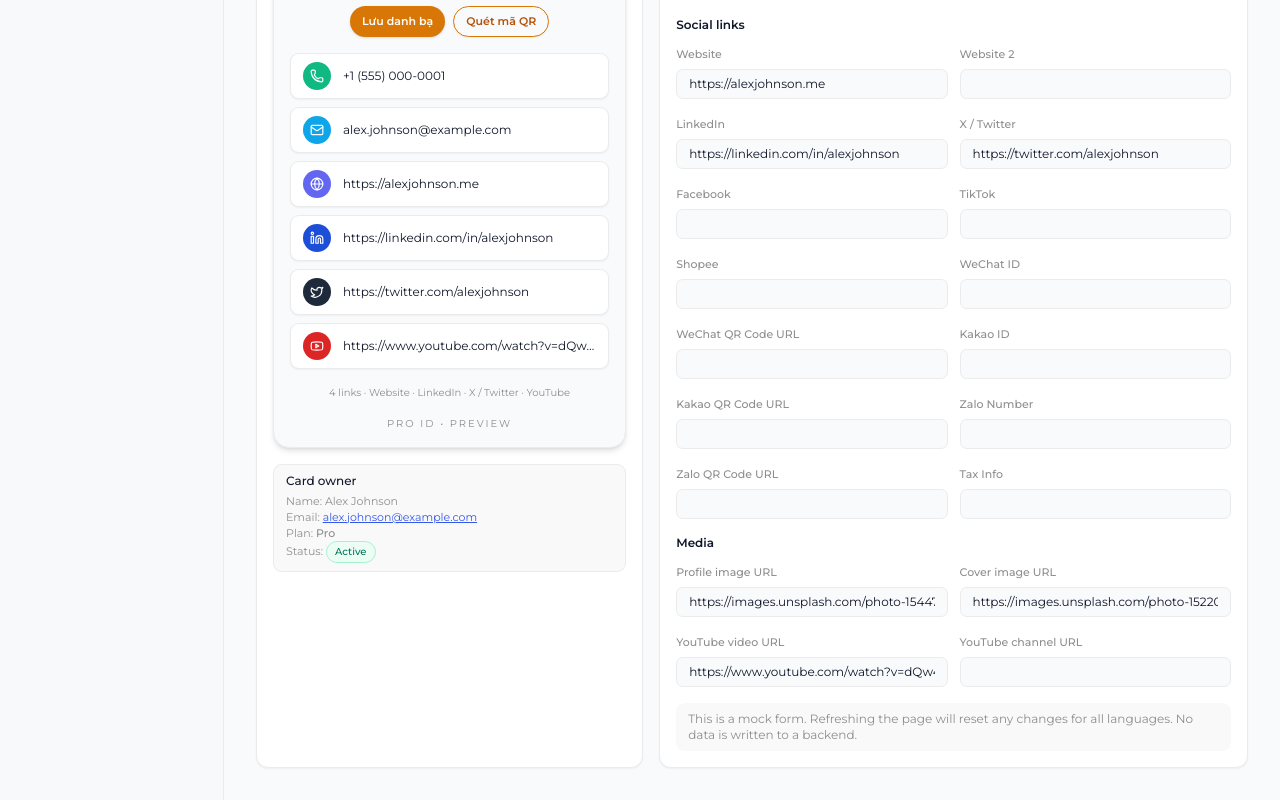
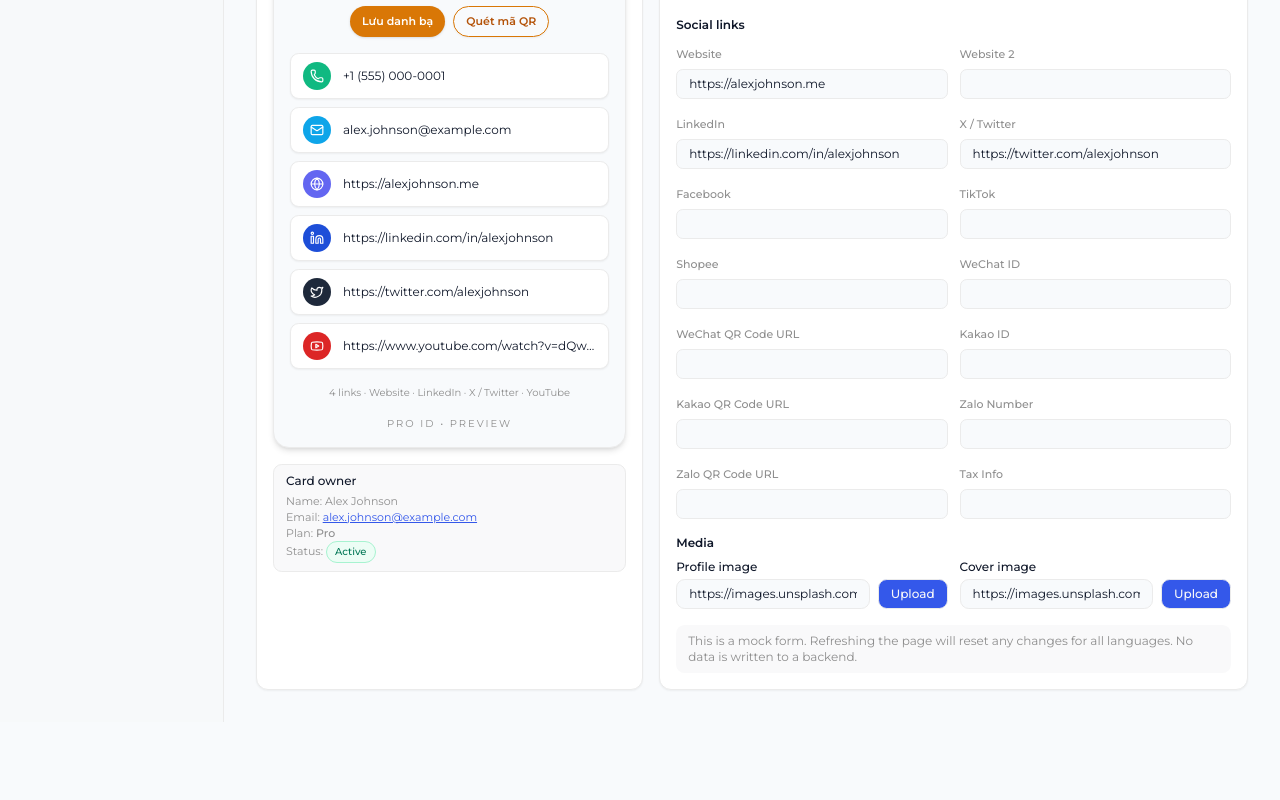
Before and after one commit to daominhhai129/sg-f2e8259b-6fc6-442d-b63f-de6a4dc487d0-1776210199, a Next.js app: page /business-cards/1 in a window 1280 px wide. Shown: the part 616-1416 px from the top of the page. After the commit the page ends 1338 px from the top, so only its background shows below. Built offline with nearby package versions, Linux system fonts and the light colour scheme.

Commit message:
feat(ui): add profile and cover image uploaders

```diff
--- a/src/pages/business-cards/[id].tsx
+++ b/src/pages/business-cards/[id].tsx
@@ -297,6 +297,25 @@ const BusinessCardDetailsPage: NextPage<CardDetailsPageProps> = ({ card, owner }
         [field]: value,
       },
     }));
+  };
+
+  const handleImageUpload = (
+    field: "profileImageUrl" | "coverImageUrl",
+    file: File
+  ): void => {
+    if (!file.type.startsWith("image/")) {
+      alert("Please upload an image file");
+      return;
+    }
+
+    const reader = new FileReader();
+    reader.onload = (e) => {
+      const result = e.target?.result;
+      if (typeof result === "string") {
+        handleFieldChange(field, result);
+      }
+    };
+    reader.readAsDataURL(file);
   };
 
   if (!card || !owner) {
@@ -1031,58 +1050,66 @@ const BusinessCardDetailsPage: NextPage<CardDetailsPageProps> = ({ card, owner }
 
                       <div>
                         <div className="text-xs font-semibold">Media</div>
-                        <div className="mt-2 grid gap-3 md:grid-cols-2">
+                        <div className="mt-2 grid gap-3 sm:grid-cols-2">
                           <div>
-                            <label className="text-[11px] font-medium text-muted-foreground">
-                              Profile image URL
+                            <label className="mb-1 block text-xs font-medium text-foreground">
+                              Profile image
                             </label>
+                            <div className="flex gap-2">
                               <input
-                              type="url"
+                                type="text"
                                 value={activeForm.profileImageUrl}
                                 onChange={(e) =>
                                   handleFieldChange("profileImageUrl", e.target.value)
                                 }
-                              className="mt-1 w-full rounded-md border bg-background px-3 py-1.5 text-xs text-foreground focus:border-primary focus:outline-none focus:ring-1 focus:ring-primary"
+                                placeholder="https://..."
+                                className="flex-1 rounded-lg border bg-background px-3 py-1.5 text-xs text-foreground placeholder:text-muted-foreground focus:border-primary focus:outline-none focus:ring-1 focus:ring-primary"
                               />
+                              <label className="inline-flex cursor-pointer items-center justify-center rounded-lg border bg-primary px-3 py-1.5 text-xs font-medium text-primary-foreground hover:bg-primary/90">
+                                Upload
+                                <input
+                                  type="file"
+                                  accept="image/*"
+                                  className="hidden"
+                                  onChange={(e) => {
+                                    const file = e.target.files?.[0];
+                                    if (file) {
+                                      handleImageUpload("profileImageUrl", file);
+                                    }
+                                  }}
+                                />
+                              </label>
+                            </div>
                           </div>
                           <div>
-                            <label className="text-[11px] font-medium text-muted-foreground">
-                              Cover image URL
+                            <label className="mb-1 block text-xs font-medium text-foreground">
+                              Cover image
                             </label>
+                            <div className="flex gap-2">
                               <input
-                              type="url"
+                                type="text"
                                 value={activeForm.coverImageUrl}
                                 onChange={(e) =>
                                   handleFieldChange("coverImageUrl", e.target.value)
                                 }
-                              className="mt-1 w-full rounded-md border bg-background px-3 py-1.5 text-xs text-foreground focus:border-primary focus:outline-none focus:ring-1 focus:ring-primary"
+                                placeholder="https://..."
+                                className="flex-1 rounded-lg border bg-background px-3 py-1.5 text-xs text-foreground placeholder:text-muted-foreground focus:border-primary focus:outline-none focus:ring-1 focus:ring-primary"
                               />
+                              <label className="inline-flex cursor-pointer items-center justify-center rounded-lg border bg-primary px-3 py-1.5 text-xs font-medium text-primary-foreground hover:bg-primary/90">
+                                Upload
+                                <input
+                                  type="file"
+                                  accept="image/*"
+                                  className="hidden"
+                                  onChange={(e) => {
+                                    const file = e.target.files?.[0];
+                                    if (file) {
+                                      handleImageUpload("coverImageUrl", file);
+                                    }
+                                  }}
+                                />
+                              </label>
                             </div>
-                          <div>
-                            <label className="text-[11px] font-medium text-muted-foreground">
-                              YouTube video URL
-                            </label>
-                            <input
-                              type="url"
-                              value={activeForm.youtubeUrl}
-                              onChange={(e) =>
-                                handleFieldChange("youtubeUrl", e.target.value)
-                              }
-                              className="mt-1 w-full rounded-md border bg-background px-3 py-1.5 text-xs text-foreground focus:border-primary focus:outline-none focus:ring-1 focus:ring-primary"
-                            />
-                          </div>
-                          <div>
-                            <label className="text-[11px] font-medium text-muted-foreground">
-                              YouTube channel URL
-                            </label>
-                            <input
-                              type="url"
-                              value={activeForm.youtubeChannel}
-                              onChange={(e) =>
-                                handleFieldChange("youtubeChannel", e.target.value)
-                              }
-                              className="mt-1 w-full rounded-md border bg-background px-3 py-1.5 text-xs text-foreground focus:border-primary focus:outline-none focus:ring-1 focus:ring-primary"
-                            />
                           </div>
                         </div>
                       </div>
```
Lines whose indentation alone changed are shown as unchanged.
